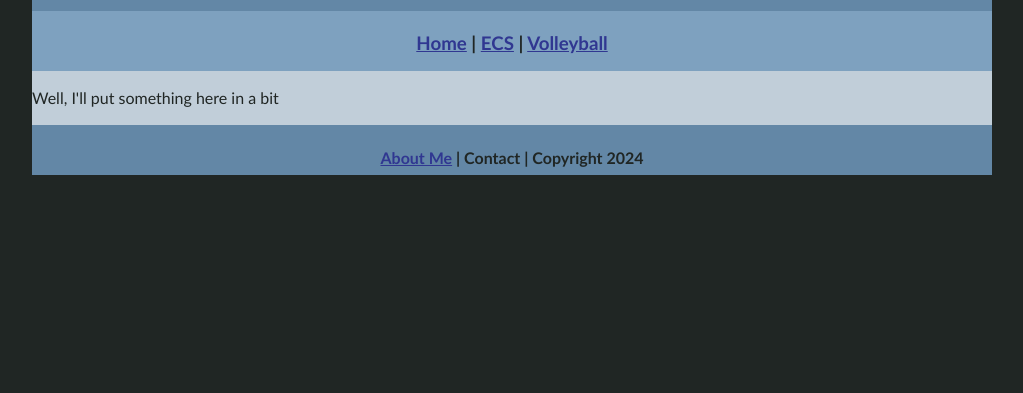
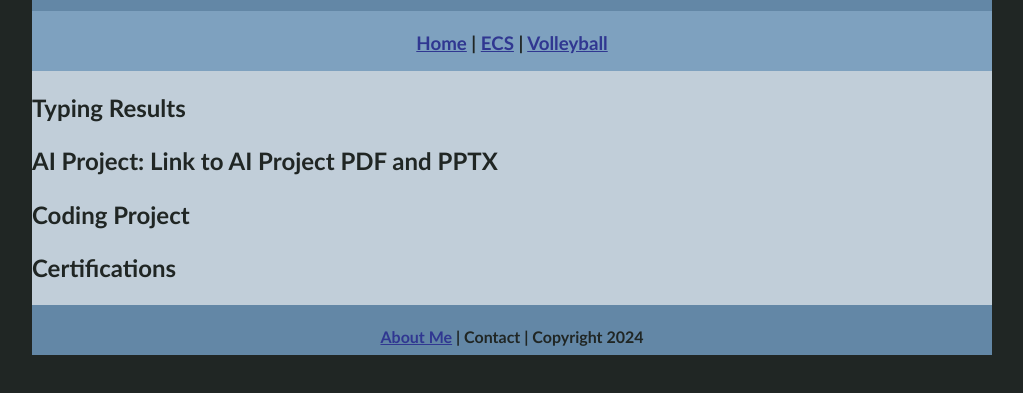
Before and after one commit to ETheLankE/EECSportfolio, a plain HTML site: page ecs/index.html in a window 1280 px wide. Shown: the part 69-462 px from the top of the page, without its empty margins (128-1151 px from the left). Drawn offline with Linux system fonts and the light colour scheme.

Commit message:
Update index.html

```diff
--- a/ecs/index.html
+++ b/ecs/index.html
@@ -15,7 +15,10 @@
             <h3><a href="../index.html">Home</a> | <a href="index.html">ECS</a> | <a href="../volleyball/index.html">Volleyball</a></h3>
          </div>
          <div class="content">
-            <p>Well, I'll put something here in a bit</p>
+            <h2>Typing Results</h2>
+            <h2>AI Project: Link to AI Project PDF and PPTX</h2>
+            <h2>Coding Project</h2>
+            <h2>Certifications</h2>
          </div>
          <div class="footer">
             <h4><a href="../aboutme.html">About Me</a> | Contact | Copyright 2024</h4>
```
